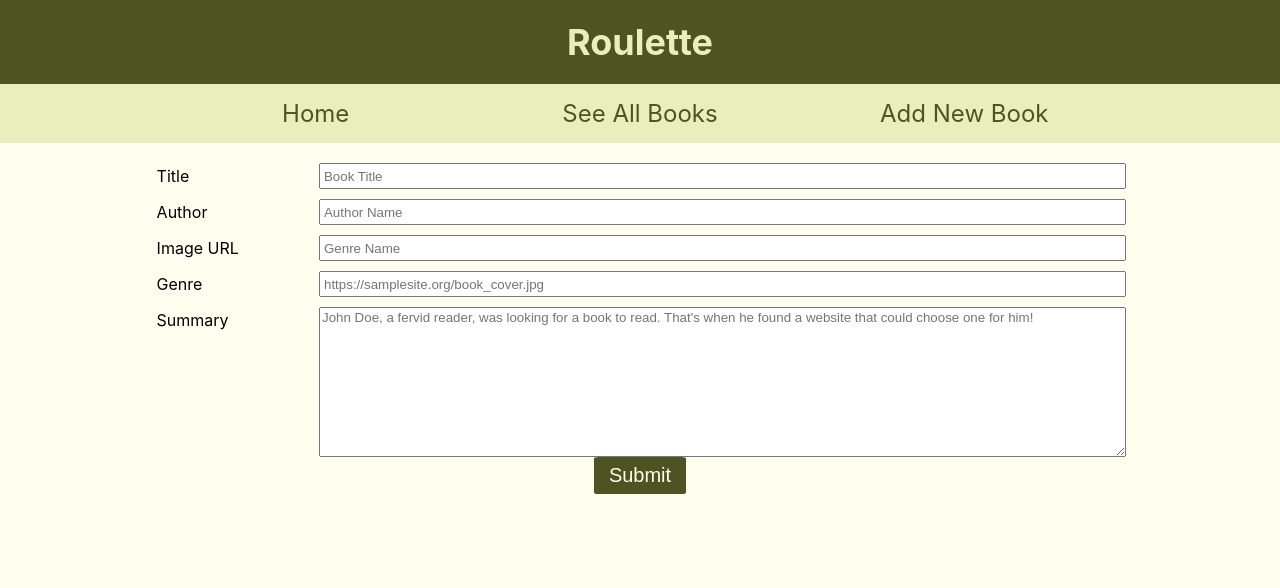
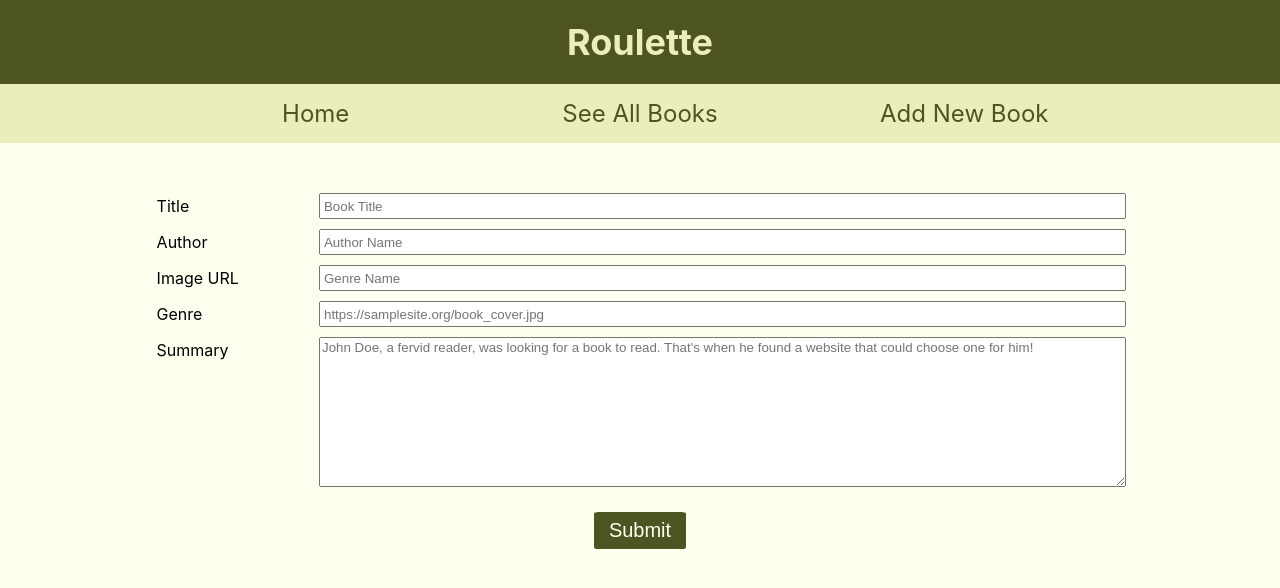
Before and after one commit to mx32000/roulette, a React (Create React App) app in the folder client/: page /books/new in a window 1280 px wide. Shown: the top 588 px of the page. Built offline with nearby package versions, Linux system fonts and the light colour scheme; no server answers.

Commit message:
form spacing

```diff
--- a/client/src/css/Form.css
+++ b/client/src/css/Form.css
@@ -1,5 +1,5 @@
 form {
-  margin: 0 12%;
+  margin: 50px 12%;
 }
 
 form .inputs {
@@ -7,6 +7,7 @@ form .inputs {
   grid-template-columns: 1fr 83%;
   grid-template-rows: repeat(4, 1fr), 4fr;
   gap: 10px;
+  margin-bottom: 25px;
 }
 
 form .inputs label {
```
